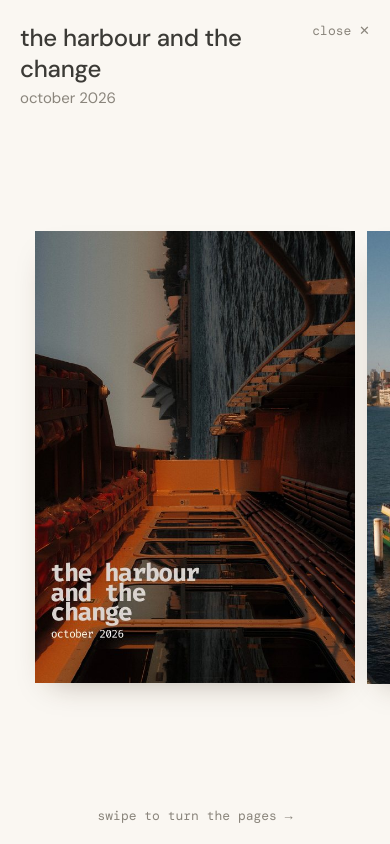
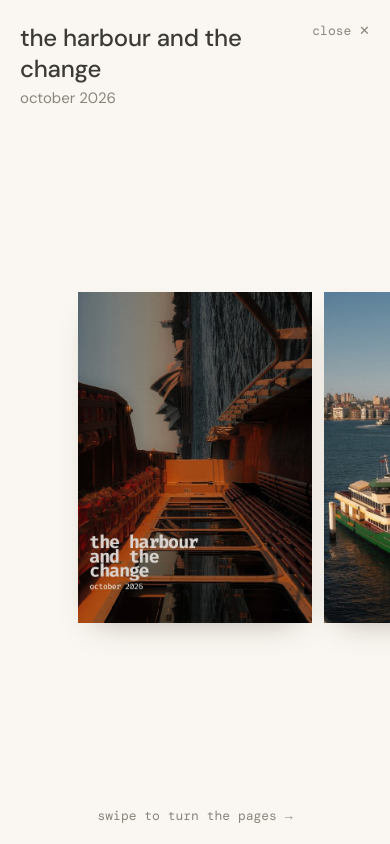
Before and after one commit to fadilafidina/zines, a plain HTML site: page index.html in a window 390 px wide. Both pictures are taken after a click on the button "the harbour and the change". Drawn offline with nearby package versions, Linux system fonts and the light colour scheme.

Commit message:
Zine shelf: smaller pages, centred strip
Pages are now about 40% of the screen height, centred, and still
scroll sideways.

Co-Authored-By: Claude Opus 5.5 <noreply@anthropic.com>
Claude-Session: https://claude.ai/code/session_01MPRyWWybUvp23KEWqsa197

```diff
--- a/zines.css
+++ b/zines.css
@@ -91,7 +91,7 @@ a.item:hover, button.item:hover, a.item:focus-visible, button.item:focus-visible
 
 /* ---------- accordion: big pages in a gentle zigzag, scroll sideways ---------- */
 .accordion {
-  --ph: min(calc(100vh - 190px), 1000px);
+  --ph: min(42vh, 440px);
   --pw: calc(var(--ph) * 105 / 148.5);
   flex: 1; display: flex; align-items: center;
   overflow-x: auto; overflow-y: hidden;
@@ -131,8 +131,8 @@ a.item:hover, button.item:hover, a.item:focus-visible, button.item:focus-visible
   .viewer { padding: 22px 0 20px; }
   .viewer-head { padding: 0 20px; }
   .accordion {
-    --pw: 82vw; --ph: calc(var(--pw) * 148.5 / 105);
-    margin: 0; perspective: none; gap: 12px; padding: 0 9vw; scroll-snap-type: x mandatory; cursor: auto;
+    --pw: 60vw; --ph: calc(var(--pw) * 148.5 / 105);
+    margin: 0; perspective: none; gap: 12px; padding: 0 20vw; scroll-snap-type: x mandatory; cursor: auto;
   }
   .panel { --ang: 0deg !important; margin-left: 0 !important; scroll-snap-align: center; }
   .panel::after { display: none; }
```
